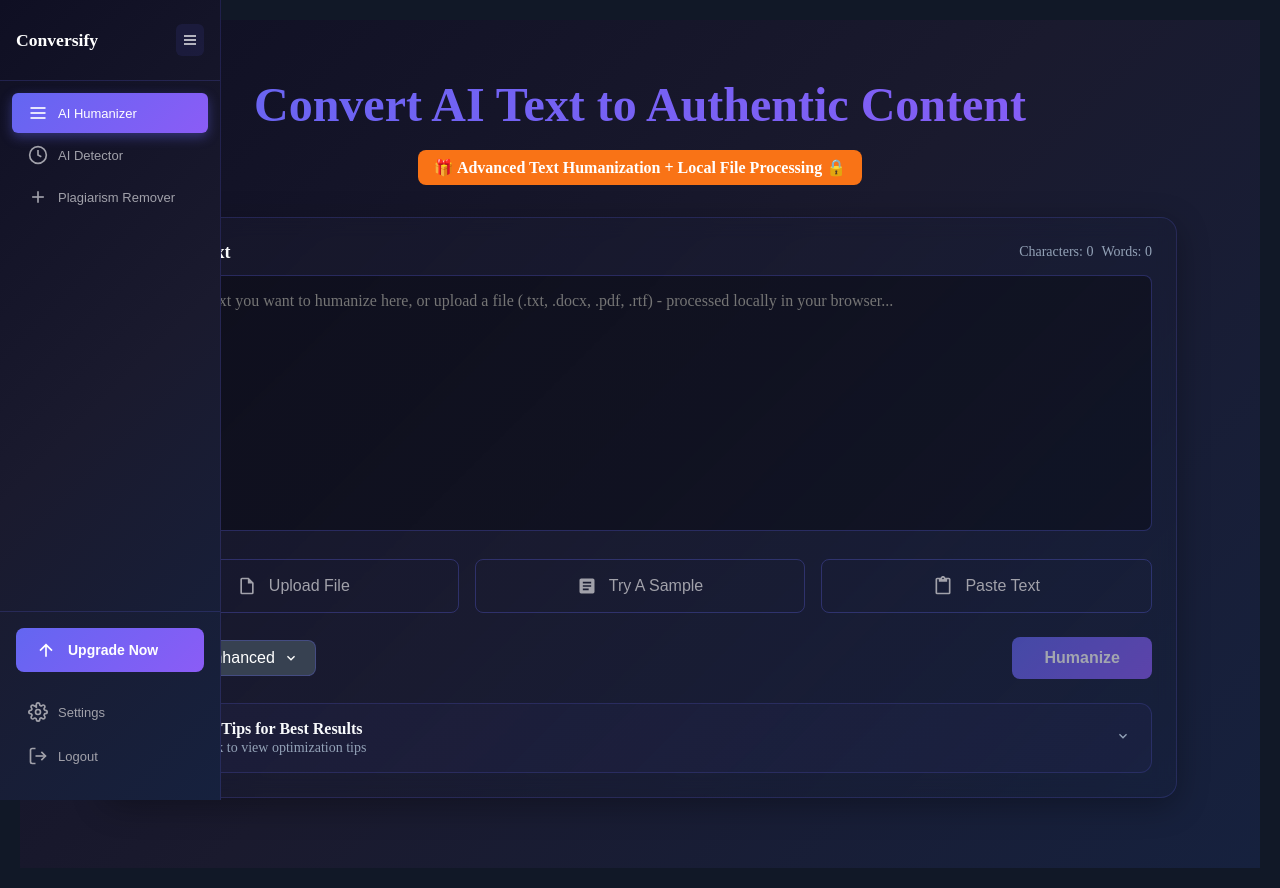
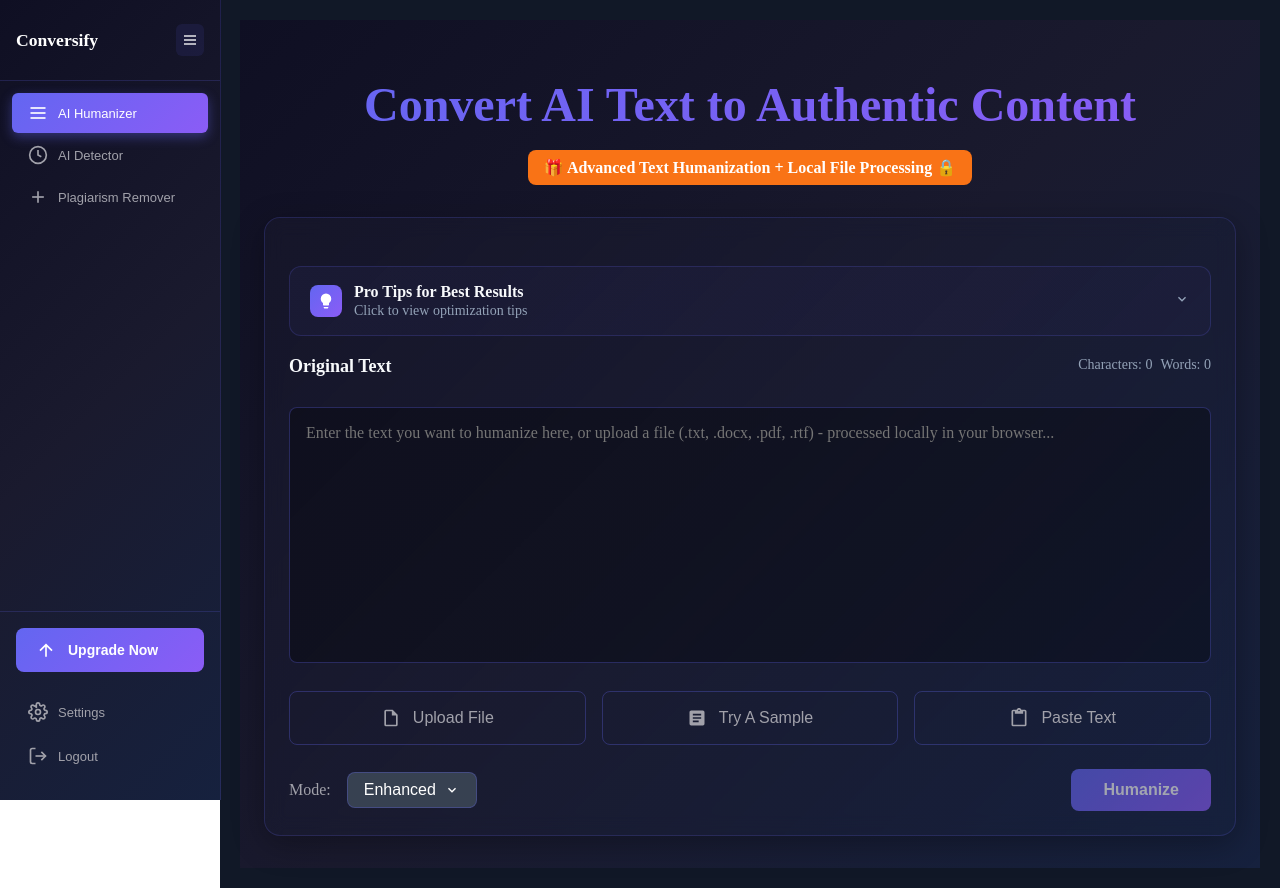
Before and after one commit to zenmeraki7/text-humanizer, a React (Vite) app in the folder frontend/: page / in a window 1280 px wide. Built offline with nearby package versions, Linux system fonts and the light colour scheme.

Commit message:
text humanizer

```diff
--- a/frontend/src/components/Detector.jsx
+++ b/frontend/src/components/Detector.jsx
@@ -134,7 +134,13 @@
 
         {/* File Info Display */}
         <FileInfoDisplay uploadedFile={uploadedFile} error={error} />
-
+ {/* Enhanced Tips Section */}
+        <TipsSection
+          tips={TIPS_DATA}
+          showTips={showTips}
+          onToggleTips={handleToggleTips}
+          styles={styles}
+        />
         {/* Input and Results Grid */}
         <div style={{
           display: 'grid',
@@ -371,13 +377,7 @@
           onSampleClick={setText}
         />
 
-        {/* Enhanced Tips Section */}
-        <TipsSection
-          tips={TIPS_DATA}
-          showTips={showTips}
-          onToggleTips={handleToggleTips}
-          styles={styles}
-        />
+
       </div>
     </div>
   );
--- a/frontend/src/components/DetectorComponents/DetectorComponent.jsx
+++ b/frontend/src/components/DetectorComponents/DetectorComponent.jsx
@@ -468,7 +468,7 @@
           ))}
         </div>
 
-        <div style={{
+        {/* <div style={{
           marginTop: '20px',
           padding: '16px',
           background: 'rgba(16, 185, 129, 0.05)',
@@ -484,12 +484,12 @@
             display: 'flex',
             alignItems: 'center',
             justifyContent: 'center',
-            gap: '8px'
+            gap: '8px',
           }}>
             <CheckIcon />
             Advanced pattern detection with 95%+ accuracy + secure local file processing
           </p>
-        </div>
+        </div> */}
       </div>
     </div>
   );
--- a/frontend/src/components/Maincontent.jsx
+++ b/frontend/src/components/Maincontent.jsx
@@ -207,7 +207,119 @@
 
         {/* Analysis Results */}
         {renderAnalysisResults()}
+   {/* Enhanced Tips Section */}
+        <div style={tipsContainerStyles}>
+          <div
+            className="tips-header"
+            style={tipsHeaderStyles}
+            onClick={() => setShowTips(!showTips)}
+          >
+            <div style={{ display: 'flex', alignItems: 'center', gap: '12px' }}>
+              <div style={{
+                display: 'flex',
+                alignItems: 'center',
+                justifyContent: 'center',
+                width: '32px',
+                height: '32px',
+                background: 'linear-gradient(135deg, #6366f1 0%, #8b5cf6 100%)',
+                borderRadius: '8px',
+                color: '#fff'
+              }}>
+                <LightBulbIcon />
+              </div>
+              <div>
+                <h3 style={{
+                  color: '#f8fafc',
+                  fontSize: '16px',
+                  fontWeight: '600',
+                  margin: 0,
+                  marginBottom: '2px'
+                }}>
+                  Pro Tips for Best Results
+                </h3>
+                <p style={{
+                  color: '#94a3b8',
+                  fontSize: '14px',
+                  margin: 0
+                }}>
+                  {showTips ? 'Click to hide tips' : 'Click to view optimization tips'}
+                </p>
+              </div>
+            </div>
 
+            <div style={{
+              color: '#94a3b8',
+              transition: 'transform 0.3s ease-in-out',
+              transform: showTips ? 'rotate(180deg)' : 'rotate(0deg)'
+            }}>
+              <ChevronDownIcon/>
+            </div>
+          </div>
+
+          <div style={tipsContentStyles}>
+            <div style={{ display: 'grid', gap: '12px' }}>
+              {tips.map((tip, index) => (
+                <div
+                  key={index}
+                  className="tip-item"
+                  style={tipItemStyles}
+                >
+                  <div className="icon-emoji">
+                    {tip.icon}
+                  </div>
+                  <div style={{ flex: 1 }}>
+                    <h4 style={{
+                      color: '#f8fafc',
+                      fontSize: '15px',
+                      fontWeight: '600',
+                      margin: 0,
+                      marginBottom: '6px'
+                    }}>
+                      {tip.title}
+                    </h4>
+                    <p style={{
+                      color: '#94a3b8',
+                      fontSize: '14px',
+                      margin: 0,
+                      lineHeight: '1.5'
+                    }}>
+                      {tip.description}
+                    </p>
+                  </div>
+                  <div style={{
+                    color: '#10b981',
+                    opacity: 0.7
+                  }}>
+                    <CheckIcon />
+                  </div>
+                </div>
+              ))}
+            </div>
+
+            <div style={{
+              marginTop: '20px',
+              padding: '16px',
+              background: 'rgba(16, 185, 129, 0.05)',
+              border: '1px solid rgba(16, 185, 129, 0.2)',
+              borderRadius: '8px',
+              textAlign: 'center'
+            }}>
+              <p style={{
+                color: '#10b981',
+                fontSize: '14px',
+                fontWeight: '500',
+                margin: 0,
+                display: 'flex',
+                alignItems: 'center',
+                justifyContent: 'center',
+                gap: '8px'
+              }}>
+                <CheckIcon />
+                Advanced text humanization with local file processing and complete privacy
+              </p>
+            </div>
+          </div>
+        </div>
         {/* Input and Output Grid */}
         <div style={{
           display: 'grid',
@@ -227,7 +339,7 @@
                 color: '#f8fafc',
                 fontSize: '18px',
                 fontWeight: '600',
-                margin: 0
+                marginTop: 20
               }}>
                 Original Text
               </h3>
@@ -428,119 +540,7 @@
           </button>
         </div>
 
-        {/* Enhanced Tips Section */}
-        <div style={tipsContainerStyles}>
-          <div
-            className="tips-header"
-            style={tipsHeaderStyles}
-            onClick={() => setShowTips(!showTips)}
-          >
-            <div style={{ display: 'flex', alignItems: 'center', gap: '12px' }}>
-              <div style={{
-                display: 'flex',
-                alignItems: 'center',
-                justifyContent: 'center',
-                width: '32px',
-                height: '32px',
-                background: 'linear-gradient(135deg, #6366f1 0%, #8b5cf6 100%)',
-                borderRadius: '8px',
-                color: '#fff'
-              }}>
-                <LightBulbIcon />
-              </div>
-              <div>
-                <h3 style={{
-                  color: '#f8fafc',
-                  fontSize: '16px',
-                  fontWeight: '600',
-                  margin: 0,
-                  marginBottom: '2px'
-                }}>
-                  Pro Tips for Best Results
-                </h3>
-                <p style={{
-                  color: '#94a3b8',
-                  fontSize: '14px',
-                  margin: 0
-                }}>
-                  {showTips ? 'Click to hide tips' : 'Click to view optimization tips'}
-                </p>
-              </div>
-            </div>
 
-            <div style={{
-              color: '#94a3b8',
-              transition: 'transform 0.3s ease-in-out',
-              transform: showTips ? 'rotate(180deg)' : 'rotate(0deg)'
-            }}>
-              <ChevronDownIcon/>
-            </div>
-          </div>
-
-          <div style={tipsContentStyles}>
-            <div style={{ display: 'grid', gap: '12px' }}>
-              {tips.map((tip, index) => (
-                <div
-                  key={index}
-                  className="tip-item"
-                  style={tipItemStyles}
-                >
-                  <div className="icon-emoji">
-                    {tip.icon}
-                  </div>
-                  <div style={{ flex: 1 }}>
-                    <h4 style={{
-                      color: '#f8fafc',
-                      fontSize: '15px',
-                      fontWeight: '600',
-                      margin: 0,
-                      marginBottom: '6px'
-                    }}>
-                      {tip.title}
-                    </h4>
-                    <p style={{
-                      color: '#94a3b8',
-                      fontSize: '14px',
-                      margin: 0,
-                      lineHeight: '1.5'
-                    }}>
-                      {tip.description}
-                    </p>
-                  </div>
-                  <div style={{
-                    color: '#10b981',
-                    opacity: 0.7
-                  }}>
-                    <CheckIcon />
-                  </div>
-                </div>
-              ))}
-            </div>
-
-            <div style={{
-              marginTop: '20px',
-              padding: '16px',
-              background: 'rgba(16, 185, 129, 0.05)',
-              border: '1px solid rgba(16, 185, 129, 0.2)',
-              borderRadius: '8px',
-              textAlign: 'center'
-            }}>
-              <p style={{
-                color: '#10b981',
-                fontSize: '14px',
-                fontWeight: '500',
-                margin: 0,
-                display: 'flex',
-                alignItems: 'center',
-                justifyContent: 'center',
-                gap: '8px'
-              }}>
-                <CheckIcon />
-                Advanced text humanization with local file processing and complete privacy
-              </p>
-            </div>
-          </div>
-        </div>
       </div>
     </div>
   );
--- a/frontend/src/components/PlagiarismComponents/style.js
+++ b/frontend/src/components/PlagiarismComponents/style.js
@@ -156,6 +156,7 @@
   borderRadius: '12px',
   overflow: 'hidden',
   transition: 'all 0.3s ease-in-out',
+  marginBottom: '24px',
 };
 
 export const getTipsHeaderStyles = (showTips) => ({
--- a/frontend/src/components/Sidebar.jsx
+++ b/frontend/src/components/Sidebar.jsx
@@ -1,4 +1,4 @@
-import React, { useState } from 'react';
+import React, { useState, useEffect } from 'react';
 import { useLocation, useNavigate } from 'react-router-dom';
 
 // Icon components
@@ -50,6 +50,14 @@
     <path d="M10.29 3.86L1.82 18a2 2 0 0 0 1.71 3h16.94a2 2 0 0 0 1.71-3L13.71 3.86a2 2 0 0 0-3.42 0z"></path>
     <line x1="12" y1="9" x2="12" y2="13"></line>
     <line x1="12" y1="17" x2="12.01" y2="17"></line>
+  </svg>
+);
+
+// Close Icon for mobile
+const CloseIcon = () => (
+  <svg width="20" height="20" viewBox="0 0 24 24" fill="none" stroke="currentColor" strokeWidth="2">
+    <line x1="18" y1="6" x2="6" y2="18"></line>
+    <line x1="6" y1="6" x2="18" y2="18"></line>
   </svg>
 );
 
@@ -139,6 +147,24 @@
           }
         }
 
+        @keyframes slideInFromLeft {
+          from {
+            transform: translateX(-100%);
+          }
+          to {
+            transform: translateX(0);
+          }
+        }
+
+        @keyframes slideOutToLeft {
+          from {
+            transform: translateX(0);
+          }
+          to {
+            transform: translateX(-100%);
+          }
+        }
+
         .modal-card {
           animation: slideUp 0.3s cubic-bezier(0.34, 1.56, 0.64, 1);
         }
@@ -154,6 +180,14 @@
           border-top: 2px solid #ffffff;
           border-radius: 50%;
           animation: spinner 1s linear infinite;
+        }
+
+        .sidebar-enter {
+          animation: slideInFromLeft 0.3s cubic-bezier(0.4, 0, 0.2, 1);
+        }
+
+        .sidebar-exit {
+          animation: slideOutToLeft 0.3s cubic-bezier(0.4, 0, 0.2, 1);
         }
       `}</style>
 
@@ -338,14 +372,56 @@
 const drawerWidth = 220;
 const collapsedDrawerWidth = 60;
 
+// Hook to detect mobile screen size
+const useIsMobile = () => {
+  const [isMobile, setIsMobile] = useState(false);
+
+  useEffect(() => {
+    const checkIsMobile = () => {
+      setIsMobile(window.innerWidth <= 768);
+    };
+
+    checkIsMobile();
+    window.addEventListener('resize', checkIsMobile);
+
+    return () => window.removeEventListener('resize', checkIsMobile);
+  }, []);
+
+  return isMobile;
+};
+
+// Mobile Overlay Component
+const MobileOverlay = ({ isOpen, onClick }) => {
+  if (!isOpen) return null;
+
+  return (
+    <div
+      style={{
+        position: 'fixed',
+        top: 0,
+        left: 0,
+        right: 0,
+        bottom: 0,
+        background: 'rgba(0, 0, 0, 0.5)',
+        backdropFilter: 'blur(4px)',
+        zIndex: 1199,
+        animation: 'fadeIn 0.3s ease-out',
+      }}
+      onClick={onClick}
+    />
+  );
+};
+
 // Sidebar Component
-const Sidebar = ({ open, onToggle }) => {
+const Sidebar = ({ open = false, onToggle }) => {
   const navigate = useNavigate();
   const location = useLocation();
   const [showLogoutModal, setShowLogoutModal] = useState(false);
+  const isMobile = useIsMobile();
+
   const isCollapsed = !open;
 
-const getActiveItem = () => {
+  const getActiveItem = () => {
     switch (location.pathname) {
       case '/': return 'home';
       case '/pricing': return 'pricing';
@@ -364,6 +440,11 @@
       return;
     }
 
+    // Close mobile sidebar when navigating (collapse it)
+    if (isMobile && open) {
+      onToggle();
+    }
+
     // Navigation logic
     if (itemId === 'settings') {
       navigate('/settings');
@@ -373,14 +454,10 @@
       navigate('/detector');
     } else if (itemId === 'plagiarism') {
       navigate('/plagiarism');
+    } else if (itemId === 'pricing') {
+      navigate('/pricing');
     }
-  else if (itemId === 'pricing') {
-    navigate('/pricing');
-  }
   };
-
-
-
 
   const menuItems = [
     { id: 'home', icon: MenuIcon, label: 'AI Humanizer' },
@@ -408,13 +485,13 @@
     overflow: 'hidden',
   };
 
-   const headerStyles = {
-    padding: isCollapsed ? '12px 8px' : '12px 16px', // Reduced padding
+  const headerStyles = {
+    padding: isCollapsed ? '12px 8px' : '12px 16px',
     borderBottom: '1px solid rgba(99, 102, 241, 0.2)',
     display: 'flex',
     alignItems: 'center',
     justifyContent: isCollapsed ? 'center' : 'space-between',
-    minHeight: '56px', // Reduced from 60 to 56
+    minHeight: '56px',
   };
 
   const logoStyles = {
@@ -520,6 +597,7 @@
 
   return (
     <>
+      {/* Sidebar */}
       <div style={sidebarStyles}>
         {/* Header */}
         <div style={headerStyles}>
@@ -615,7 +693,7 @@
       <LogoutConfirmationModal
         isOpen={showLogoutModal}
         onClose={() => setShowLogoutModal(false)}
-        onConfirm={()=>navigate('/login')}
+        onConfirm={() => navigate('/login')}
       />
     </>
   );
--- a/frontend/src/pages/Layout/MainLayout.jsx
+++ b/frontend/src/pages/Layout/MainLayout.jsx
@@ -1,9 +1,30 @@
-import React, { useState } from "react";
+import React, { useState, useEffect } from "react";
 import Sidebar from "../../components/Sidebar";
 import { Outlet } from "react-router-dom";
 
 const MainLayout = () => {
-  const [sidebarOpen, setSidebarOpen] = useState(true);
+  const [isMobile, setIsMobile] = useState(false);
+  const [sidebarOpen, setSidebarOpen] = useState(true); // Will be updated based on screen size
+
+  // Detect mobile screen size
+  useEffect(() => {
+    const checkIsMobile = () => {
+      const mobile = window.innerWidth <= 768;
+      setIsMobile(mobile);
+
+      // Set initial sidebar state based on screen size
+      // Mobile: collapsed (false), Desktop: expanded (true)
+      setSidebarOpen(!mobile);
+    };
+
+    // Check on component mount
+    checkIsMobile();
+
+    // Listen for window resize
+    window.addEventListener('resize', checkIsMobile);
+
+    return () => window.removeEventListener('resize', checkIsMobile);
+  }, []);
 
   return (
     <div style={{ display: "flex" }}>
@@ -18,8 +39,8 @@
         background: '#111827',
         minHeight: '100vh',
         padding: '20px',
+        marginLeft: sidebarOpen ? '220px' : '60px', // Add proper spacing
       }}>
-        {/* Pass sidebarOpen to all child components */}
         <Outlet context={{ sidebarOpen }} />
       </main>
     </div>
```
Also changed, not shown: frontend/src/components/Plagiarism.jsx (+106 -105 lines).
